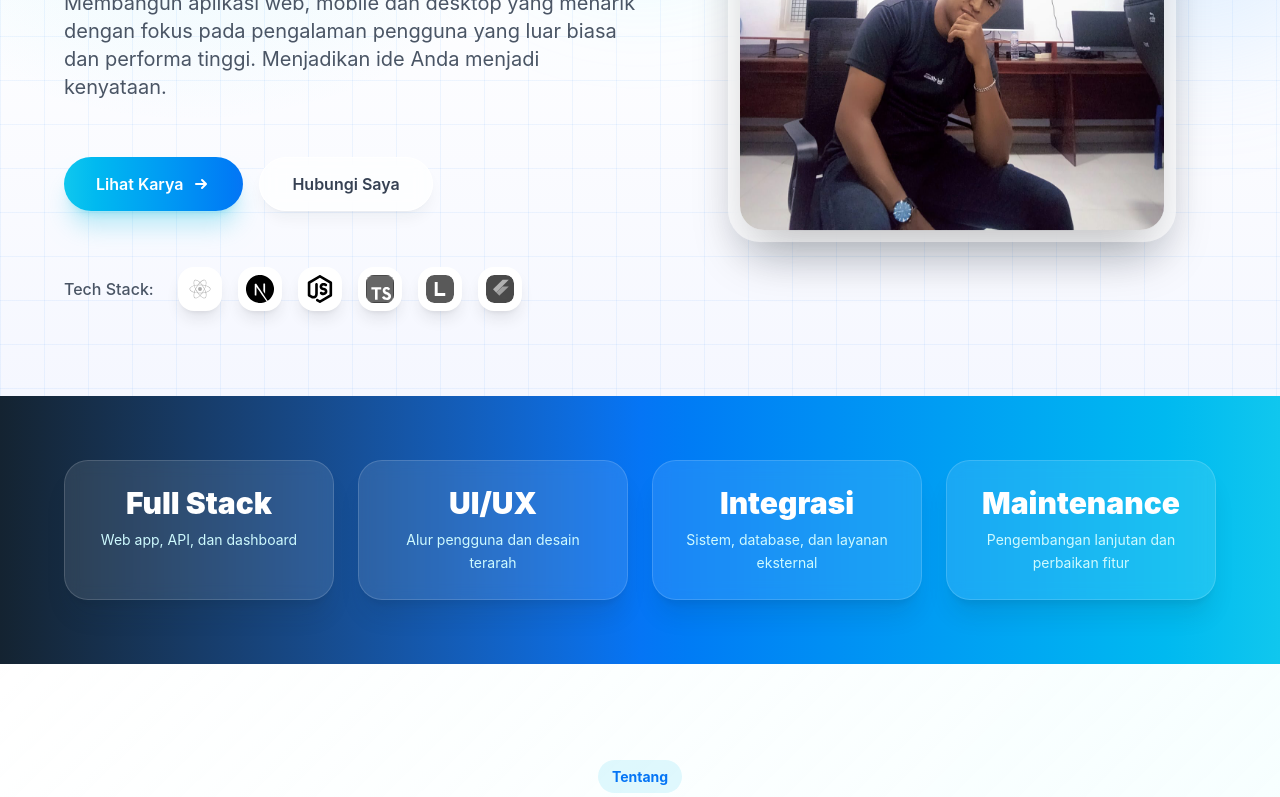
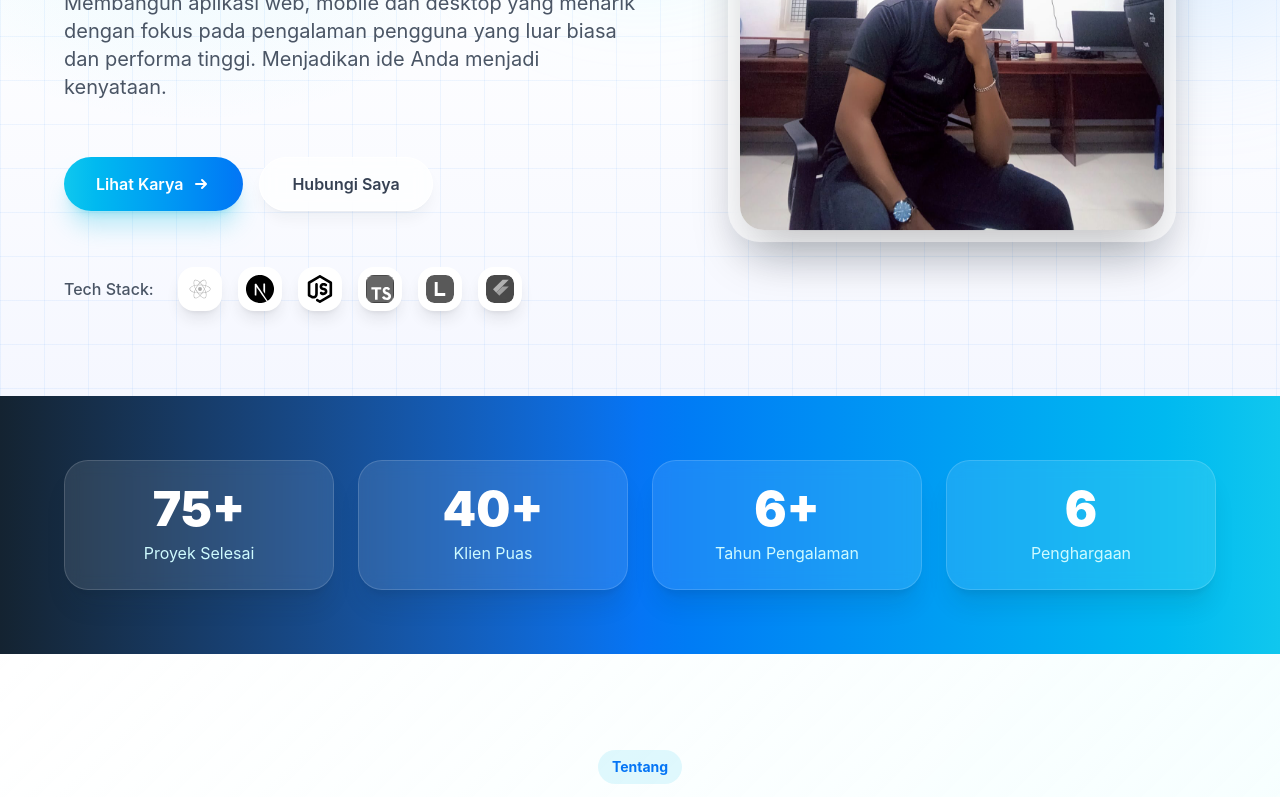
Before and after one commit to alfreinsco/portofolios, a React (Vite) app: page / in a window 1280 px wide. Shown: the part 404-1201 px from the top of the page. Built offline with nearby package versions, Linux system fonts and the light colour scheme.

Commit message:
Refactor code structure for improved readability and maintainability

```diff
--- a/src/components/StatsSection.tsx
+++ b/src/components/StatsSection.tsx
@@ -2,7 +2,7 @@
 
 interface StatsProps {
   isVisible: boolean;
-  stats?: {
+  stats: {
     projectsCompleted: number;
     happyClients: number;
     yearsExperience: number;
@@ -10,43 +10,27 @@ interface StatsProps {
   };
 }
 
-const workHighlights = [
-  {
-    title: "Full Stack",
-    description: "Web app, API, dan dashboard",
-  },
-  {
-    title: "UI/UX",
-    description: "Alur pengguna dan desain terarah",
-  },
-  {
-    title: "Integrasi",
-    description: "Sistem, database, dan layanan eksternal",
-  },
-  {
-    title: "Maintenance",
-    description: "Pengembangan lanjutan dan perbaikan fitur",
-  },
-];
-
-export default function StatsSection({ isVisible }: StatsProps) {
+export default function StatsSection({ isVisible, stats }: StatsProps) {
   return (
     <section id="stats" className="relative overflow-hidden py-16 px-4 md:px-8 bg-gradient-to-r from-[#142331] via-[#0575f5] to-[#10c7ee] text-white">
       <div className="container mx-auto max-w-6xl">
         <div className={`relative grid grid-cols-2 md:grid-cols-4 gap-4 md:gap-6 transition-all duration-1000 ${isVisible ? 'opacity-100 translate-y-0' : 'opacity-0 translate-y-10'}`}>
-          {workHighlights.map((highlight) => (
-            <div
-              key={highlight.title}
-              className="rounded-3xl border border-white/15 bg-white/10 p-6 text-center shadow-xl shadow-[#142331]/10 backdrop-blur"
-            >
-              <div className="mb-2 text-2xl font-black md:text-3xl">
-                {highlight.title}
-              </div>
-              <div className="text-sm leading-relaxed text-cyan-100">
-                {highlight.description}
-              </div>
-            </div>
-          ))}
+          <div className="rounded-3xl border border-white/15 bg-white/10 p-6 text-center shadow-xl shadow-[#142331]/10 backdrop-blur">
+            <div className="text-4xl md:text-5xl font-black mb-2">{stats.projectsCompleted}+</div>
+            <div className="text-cyan-100">Proyek Selesai</div>
+          </div>
+          <div className="rounded-3xl border border-white/15 bg-white/10 p-6 text-center shadow-xl shadow-[#142331]/10 backdrop-blur">
+            <div className="text-4xl md:text-5xl font-black mb-2">{stats.happyClients}+</div>
+            <div className="text-cyan-100">Klien Puas</div>
+          </div>
+          <div className="rounded-3xl border border-white/15 bg-white/10 p-6 text-center shadow-xl shadow-[#142331]/10 backdrop-blur">
+            <div className="text-4xl md:text-5xl font-black mb-2">{stats.yearsExperience}+</div>
+            <div className="text-cyan-100">Tahun Pengalaman</div>
+          </div>
+          <div className="rounded-3xl border border-white/15 bg-white/10 p-6 text-center shadow-xl shadow-[#142331]/10 backdrop-blur">
+            <div className="text-4xl md:text-5xl font-black mb-2">{stats.awardsWon}</div>
+            <div className="text-cyan-100">Penghargaan</div>
+          </div>
         </div>
       </div>
     </section>
--- a/src/data/stats.ts
+++ b/src/data/stats.ts
@@ -2,5 +2,5 @@ export const stats = {
   "projectsCompleted": 75,
   "happyClients": 40,
   "yearsExperience": 6,
-  "awardsWon": 12
+  "awardsWon": 6
 } as const;
```
Also changed, not shown: 5 other files (tests, documents, lock files or other folders).
